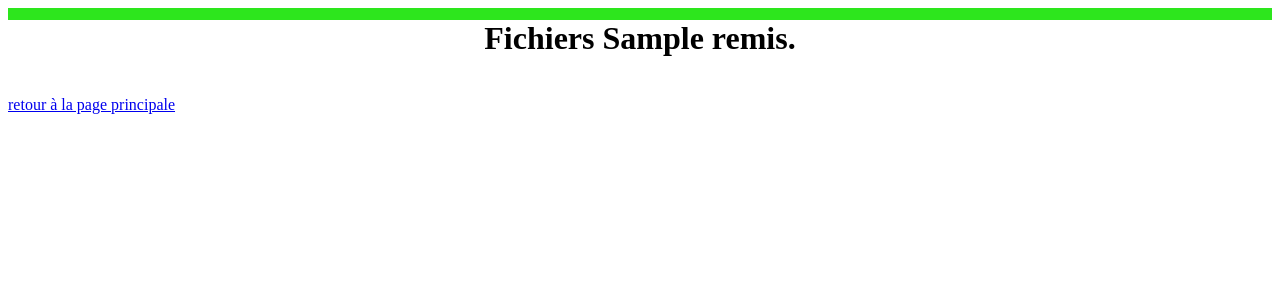
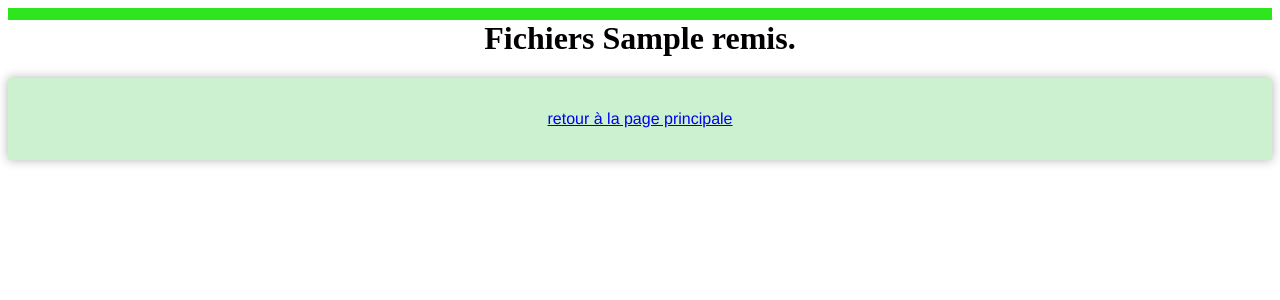
Before and after one commit to ml4nC3/DUESNSI_B4_dusin, a FastAPI app: template templates/validation.html in a window 1280 px wide. Shown: the top 300 px of the page. Run offline with FastAPI, Linux system fonts and the light colour scheme; the template is opened without the code that fills it: most values are stand-ins (such as "Sample title", 1, 10 or a date in 2020).

Commit message:
Update validation.html

```diff
--- a/templates/validation.html
+++ b/templates/validation.html
@@ -4,7 +4,10 @@
     <link href="{{ url_for('static', path='/styles.css') }}" rel="stylesheet"></head>
 <body>
     <h1>Fichiers {{ liste_fichiers }} remis.</h1>
-</br>
+     <div class="form-group">
+         <p>
     <a href="/" title="page principale">retour à la page principale</a>
+         </p>
+     </div>
 </body>
 </html>
```
